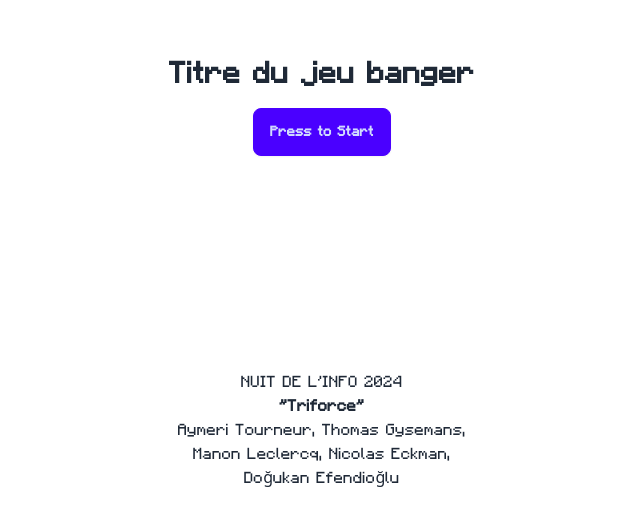
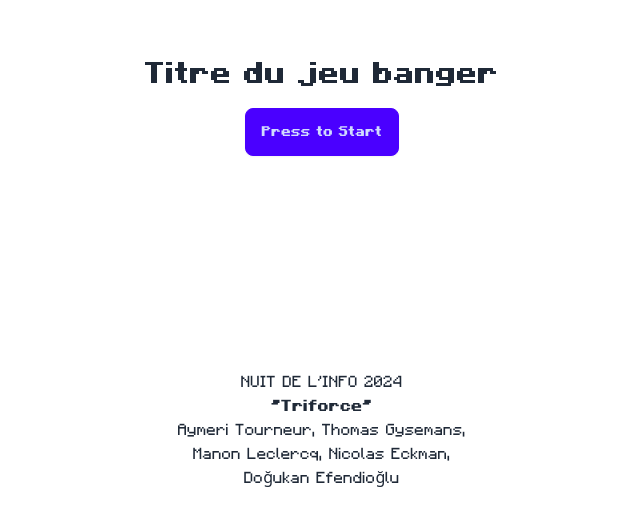
Before and after one commit to Yoshiip/ndi, a SvelteKit app: page / in a window 1280 px wide. Shown: the part 294-800 px from the top of the page, without its empty margins (318-958 px from the left). Built offline with nearby package versions, Linux system fonts and the light colour scheme.

Commit message:
add font for bold & italic

```diff
--- a/src/app.css
+++ b/src/app.css
@@ -10,6 +10,30 @@
         font-display: swap;
         src: url(/minecraft-font/MinecraftRegular.otf) format('opentype');
     }
+
+    @font-face {
+        font-family: 'Minecraft';
+        font-style: italic;
+        font-weight: 400;
+        font-display: swap;
+        src: url(/minecraft-font/MinecraftItalic.otf) format('opentype');
+    }
+
+    @font-face {
+        font-family: 'Minecraft';
+        font-style: normal;
+        font-weight: bold;
+        font-display: swap;
+        src: url(/minecraft-font/MinecraftBold.otf) format('opentype');
+    }
+
+    @font-face {
+        font-family: 'Minecraft';
+        font-style: italic;
+        font-weight: bold;
+        font-display: swap;
+        src: url(/minecraft-font/MinecraftBoldItalic.otf) format('opentype');
+    }
 }
 
 body {
```
